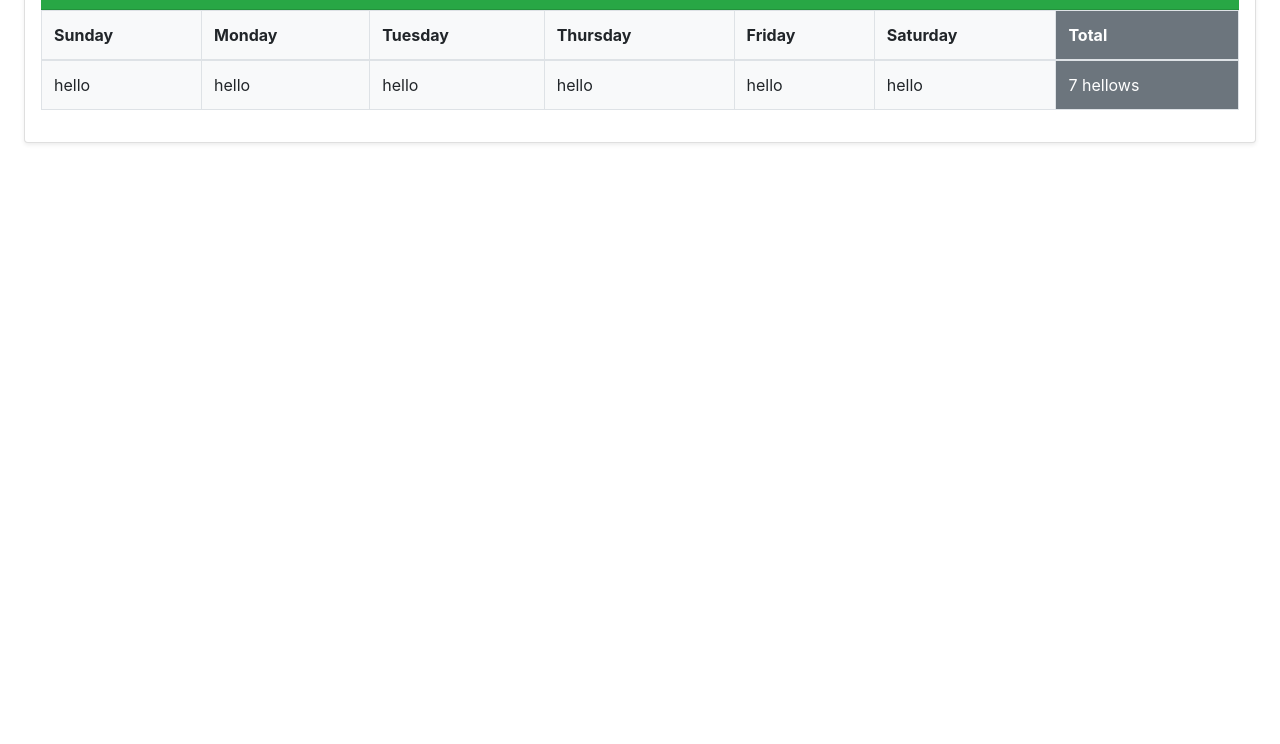
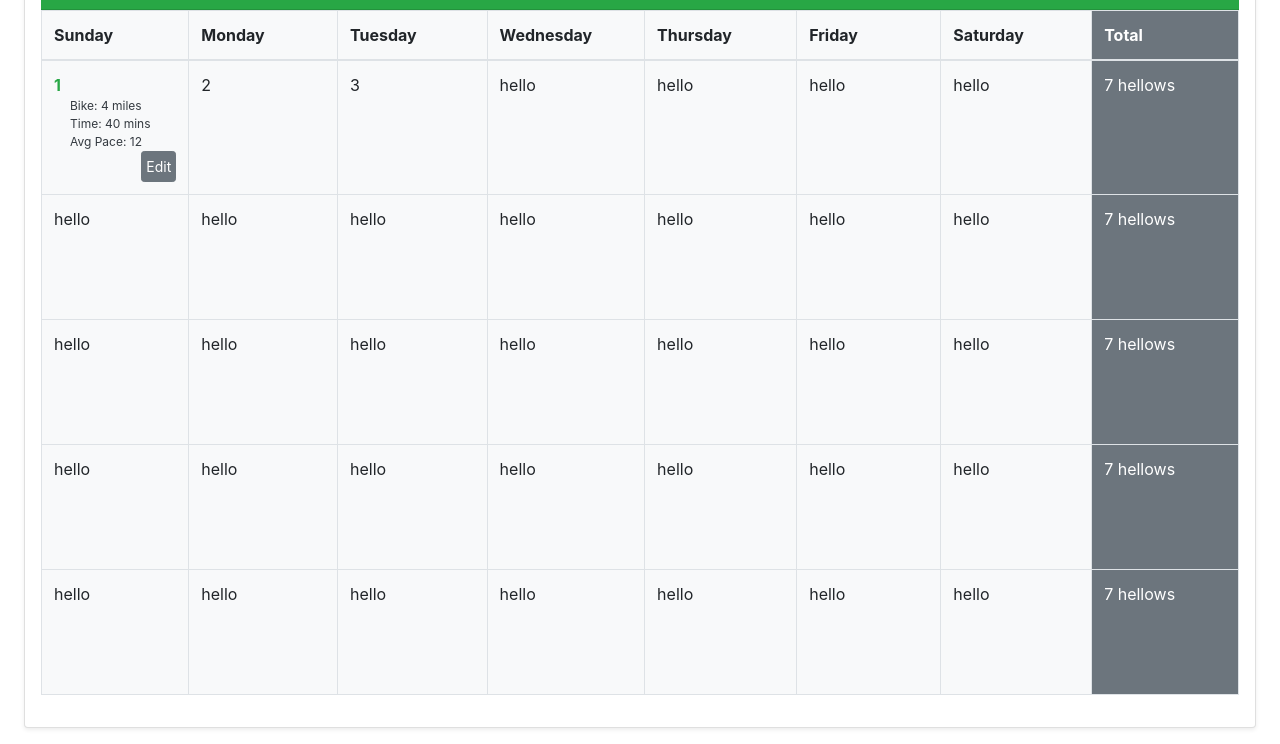
Before and after one commit to pbishnupuri/wuxc, a website: page src/calender.html in a window 1280 px wide. Shown: the part 142-886 px from the top of the page. Before the commit the page ends 800 px from the top, so only its background shows below. Drawn offline with nearby package versions, Linux system fonts and the light colour scheme.

Commit message:
new stuff

```diff
--- a/src/calender.html
+++ b/src/calender.html
@@ -5,8 +5,8 @@
         <title>WuLogger</title>
         <meta charset="utf-8">
         <meta name="viewport" content="width=device-width, initial-scale=1, shrink-to-fit=no">
-        <!-- <link rel="stylesheet" href="/css/bootstrap.css">
-        <link rel="stylesheet" href="/css/styles.css"> -->
+        <!-- <link rel="stylesheet" href="/css/bootstrap.css"> -->
+        <link rel="stylesheet" href="/css/styles.css">
         <link rel="stylesheet" href="https://stackpath.bootstrapcdn.com/bootstrap/4.3.1/css/bootstrap.min.css"
             integrity="sha384-ggOyR0iXCbMQv3Xipma34MD+dH/1fQ784/j6cY/iJTQUOhcWr7x9JvoRxT2MZw1T" crossorigin="anonymous">
     </head>
@@ -61,12 +61,12 @@
         <!-- TOP - right under navbar -->
         <div class="container-fluid">
             <!-- CALENDER CONTAINER-->
-            <div class="row justify-content-md-center ">
-                <div class="col py-3 px-lg-4 ">
-                    <div class="card shadow-sm p-3 bg-white rounded">
+            <div class="row justify-content-md-center">
+                <div class="col py-3 px-lg-4">
+                    <div class="card shadow-sm p-3 bg-white rounded p-0">
                         <div class="form-inline card-header bg-success">
-                                    <button class="btn btn-outline-light col-sm-1" id="previousMonth"><< May</button>
-                                    <h2 class="text-center mr-auto ml-auto text-white mb-0">June</h2>
+                            <button class="btn btn-outline-light col-sm-1" id="previousMonth">
+                                << May</button> <h2 class="text-center mr-auto ml-auto text-white mb-0">June</h2>
                                     <button class="btn btn-outline-light col-sm-1" id="nextMonth">July >></button>
                         </div>
                         <table class="table table-bordered bg-light">
@@ -75,6 +75,7 @@
                                     <th scope="col">Sunday</th>
                                     <th scope="col">Monday</th>
                                     <th scope="col">Tuesday</th>
+                                    <th scope="col">Wednesday</th>
                                     <th scope="col">Thursday</th>
                                     <th scope="col">Friday</th>
                                     <th scope="col">Saturday</th>
@@ -82,7 +83,51 @@
                                 </tr>
                             </thead>
                             <tbody>
-                                          <tr>
+                                <tr class="tableContent">
+                                    <td class="text-success font-weight-bold">1 <p
+                                            class="ml-3 text-dark font-weight-normal font-small">Bike: 4 miles<br>Time:
+                                            40 mins<br>Avg Pace: 12</p><button type="button"
+                                            class="btn btn-secondary btn-sm p-1 float-right">Edit</button></td>
+                                    <td>2</td>
+                                    <td>3</td>
+                                    <td>hello</td>
+                                    <td>hello</td>
+                                    <td>hello</td>
+                                    <td>hello</td>
+                                    <td class="bg-secondary text-white">7 hellows</td>
+                                </tr>
+                                <tr class="tableContent">
+                                    <td>hello</td>
+                                    <td>hello</td>
+                                    <td>hello</td>
+                                    <td>hello</td>
+                                    <td>hello</td>
+                                    <td>hello</td>
+                                    <td>hello</td>
+                                    <td class="bg-secondary text-white">7 hellows</td>
+                                </tr>
+                                <tr class="tableContent">
+                                    <td>hello</td>
+                                    <td>hello</td>
+                                    <td>hello</td>
+                                    <td>hello</td>
+                                    <td>hello</td>
+                                    <td>hello</td>
+                                    <td>hello</td>
+                                    <td class="bg-secondary text-white">7 hellows</td>
+                                </tr>
+                                <tr class="tableContent">
+                                    <td>hello</td>
+                                    <td>hello</td>
+                                    <td>hello</td>
+                                    <td>hello</td>
+                                    <td>hello</td>
+                                    <td>hello</td>
+                                    <td>hello</td>
+                                    <td class="bg-secondary text-white">7 hellows</td>
+                                </tr>
+                                <tr class="tableContent">
+                                    <td>hello</td>
                                     <td>hello</td>
                                     <td>hello</td>
                                     <td>hello</td>
--- a/src/css/styles.css
+++ b/src/css/styles.css
@@ -0,0 +1,11 @@
+.tableContent {
+    height: 125px;
+}
+.tableContent td{
+    width: 175px;
+}
+
+.font-small {
+    font-size: 12px;
+    margin: 0px 0px 0px 0px;
+}
```
Also changed, not shown: src/index.html (+16 -2 lines). Lines whose indentation alone changed are shown as unchanged.
